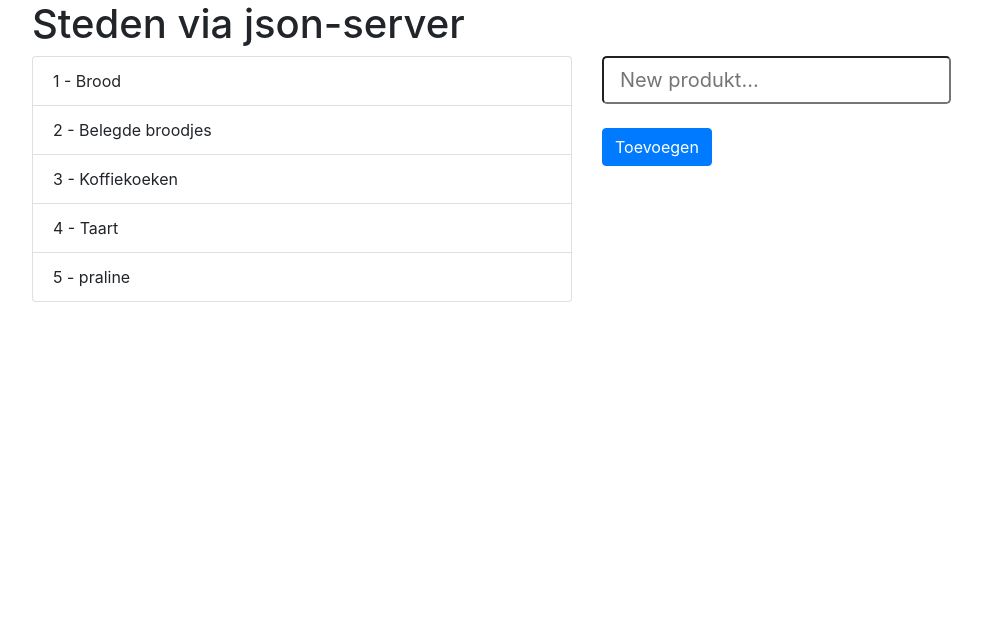
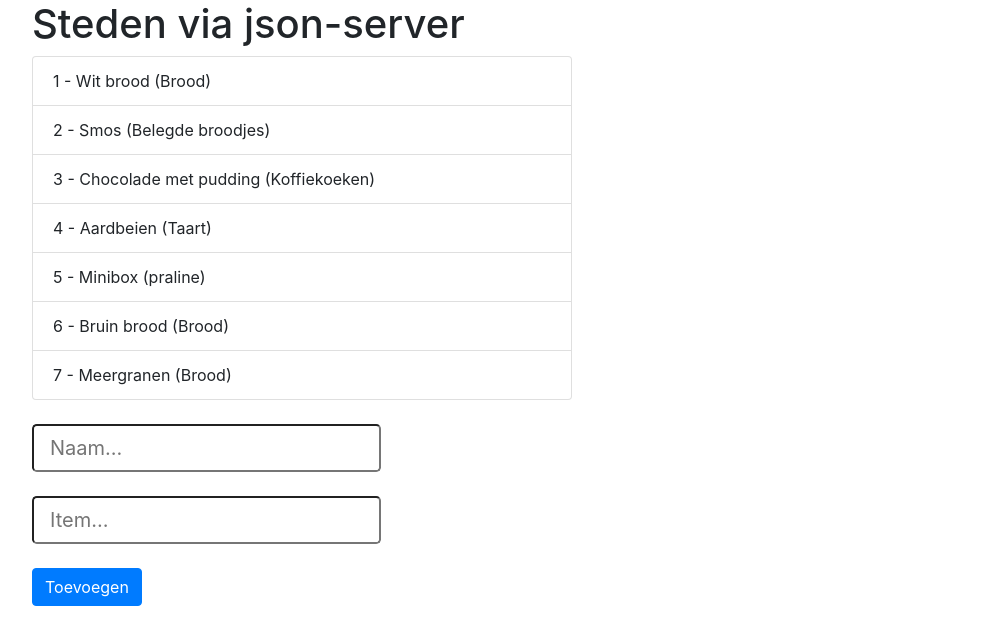
Before and after one commit to dufourSteven2/WebBakkerSolution, an Angular app in the folder WebBakker/angular-app/: page / in a window 1280 px wide. Shown: the top 644 px of the page, without its empty margins (53-1035 px from the left). Built offline with nearby package versions, Linux system fonts and the light colour scheme; data requests are answered from the project's data file.

Commit message:
opgelet 2x cmd openen 1.voor opstart npm run json-server en 2de voor ng serve --open. Bij opstart pagina klik een produkt aan.

```diff
--- a/WebBakker/angular-app/produkten.json
+++ b/WebBakker/angular-app/produkten.json
@@ -2,23 +2,38 @@
   "produkten": [
     {
       "id": 1,
-      "naam": "Brood"
+      "naam": "Brood",
+      "item": "Wit brood"
     },
     {
       "id": 2,
-      "naam": "Belegde broodjes"
+      "naam": "Belegde broodjes",
+      "item": "Smos"
     },
     {
       "id": 3,
-      "naam": "Koffiekoeken"
+      "naam": "Koffiekoeken",
+      "item": "Chocolade met pudding"
     },
     {
       "id": 4,
-      "naam": "Taart"
+      "naam": "Taart",
+      "item": "Aardbeien"
     },
     {
       "id": 5,
-      "naam": "praline"
+      "naam": "praline",
+      "item": "Minibox"
+    },
+    {
+      "id": 6,
+      "naam": "Brood",
+      "item": "Bruin brood"
+    },
+    {
+      "id": 7,
+      "naam": "Brood",
+      "item": "Meergranen"
     }
   ]
 }
--- a/WebBakker/angular-app/src/app/app.component.html
+++ b/WebBakker/angular-app/src/app/app.component.html
@@ -6,15 +6,16 @@
 
       <ul class="list-group">
         <li class="list-group-item" (click)="getProdukt(produkt.id)" *ngFor="let produkt of produkten$ | async">
-          {{ produkt.id }} - {{ produkt.naam }}
+          {{ produkt.id }} - {{ produkt.item }}   ({{produkt.naam}})
         </li>
-      </ul>
-    </div>
+      </ul><br />
+      <input type="text" placeholder="Naam..." #newProdukt class="form-control-lg"><br /><br />
+      <input type="text" placeholder="Item..." #newItem class="form-control-lg"><br /><br />
+      <button class="btn btn-primary" (click)="addProdukt(newProdukt.value, newItem.value)">Toevoegen</button>
+    </div><br />
     <div class="col-md-6">
-      <input type="text" placeholder="New produkt..." #newProdukt class="form-control-lg"> <br /><br />
-      <!--<input type="text" placeholder="Categorie..." #newCategorie class="form-control-lg">-->
-      <button class="btn btn-primary" (click)="addProdukt(newProdukt.value)">Toevoegen</button>
-      <div *ngIf="currentProdukt$ | async as city">
+
+      <div *ngIf="currentprodukt$ | async as produkt">
         <ul class="list-group">
           <li class="list-group-item list-group-item-info">
             <h3>Gekozen produkt</h3>
@@ -22,11 +23,11 @@
           <li class="list-group-item">
             <strong>Produkt: </strong>{{ produkt.naam }} (id: {{ produkt.id }})
           </li>
-          <!--<li class="list-group-item">
-            <strong>Provincie: </strong>
-          </li>-->
-        </ul><br />
-        <button class="btn btn-warning" (click)="clear()">Clear</button>
+          <li class="list-group-item">
+            <strong>Item: </strong>{{ produkt.item }}
+          </li>
+        </ul>
+        <button class="btn btn-warning" (click)="clear()">Leeg Maken</button>
       </div>
     </div>
   </div>
--- a/WebBakker/angular-app/src/app/app.component.ts
+++ b/WebBakker/angular-app/src/app/app.component.ts
@@ -16,7 +16,7 @@ export class AppComponent implements OnInit {
   produkten$: Observable<Produkt[]>;
   currentprodukt$: Observable<Produkt>;
   //title: string;
-  //produkten: Produkt[];
+ // produkten: Produkt[];
   //currentProdukt: Produkt;
   //produktPhoto: string = '';
 
@@ -25,6 +25,7 @@ export class AppComponent implements OnInit {
   ngOnInit() {
     this.title = 'Steden via json-server';
     this.produkten$ = this.produktService.getProdukten();
+
   }
   // Detailgegevens voor produkt ophalen
   getProdukt(id: number) {
@@ -32,11 +33,11 @@ export class AppComponent implements OnInit {
   }
 
   // Produkt toevoegen --> doorgeven aan de service
-  addProdukt(produktNaam: string) {
+  addProdukt(produktNaam: string, produktItem: string) {
 
     // id === null, omdat deze automatisch door json-server wordt ingevuld
 
-    const newProdukt = new Produkt(null, produktNaam);
+    const newProdukt = new Produkt(null, produktNaam, produktItem);
     this.produktService.addProdukt(newProdukt).subscribe((addedProdukt: Produkt) => {
       // produkten opnieuw ophalen in de subscription.
       this.produkten$ = this.produktService.getProdukten();
--- a/WebBakker/angular-app/src/app/app.module.ts
+++ b/WebBakker/angular-app/src/app/app.module.ts
@@ -5,11 +5,13 @@ import { HttpClientModule } from '@angular/common/http';
 import { ProduktService } from './shared/services/produkt.service';
 //componenten
 import { AppComponent } from './app.component';
+import { ProduktDetailComponent } from './produkt-detail/produkt-detail.component';
 
 
 @NgModule({
   declarations: [
-    AppComponent
+    AppComponent,
+    ProduktDetailComponent
   ],
   imports: [
     BrowserModule,
--- /dev/null
+++ b/WebBakker/angular-app/src/app/produkt-detail/produkt-detail.component.html
@@ -0,0 +1,5 @@
+<h2>Details</h2>
+<ul class="list-group">
+  <li class="list-group-item">Item: [een item]</li>
+  <li class="list-group-item">Soort produkt: [naam van soort produkt]</li>
+</ul>
--- /dev/null
+++ b/WebBakker/angular-app/src/app/produkt-detail/produkt-detail.component.ts
@@ -0,0 +1,15 @@
+import { Component, OnInit } from '@angular/core';
+
+@Component({
+  selector: 'app-produkt-detail',
+  templateUrl: './produkt-detail.component.html',
+  styleUrls: ['./produkt-detail.component.css']
+})
+export class ProduktDetailComponent implements OnInit {
+
+  constructor() { }
+
+  ngOnInit() {
+  }
+
+}
--- a/WebBakker/angular-app/src/app/shared/model/produkt.model.ts
+++ b/WebBakker/angular-app/src/app/shared/model/produkt.model.ts
@@ -2,6 +2,7 @@
 export class Produkt {
   constructor(
     public id: number,
-    public naam: string
+    public naam: string,
+    public item: string
   ) {}
 }
```
Also changed, not shown: WebBakker/angular-app/src/app/produkt-detail/produkt-detail.component.css (added), 1 other file (tests, documents, lock files or other folders).
